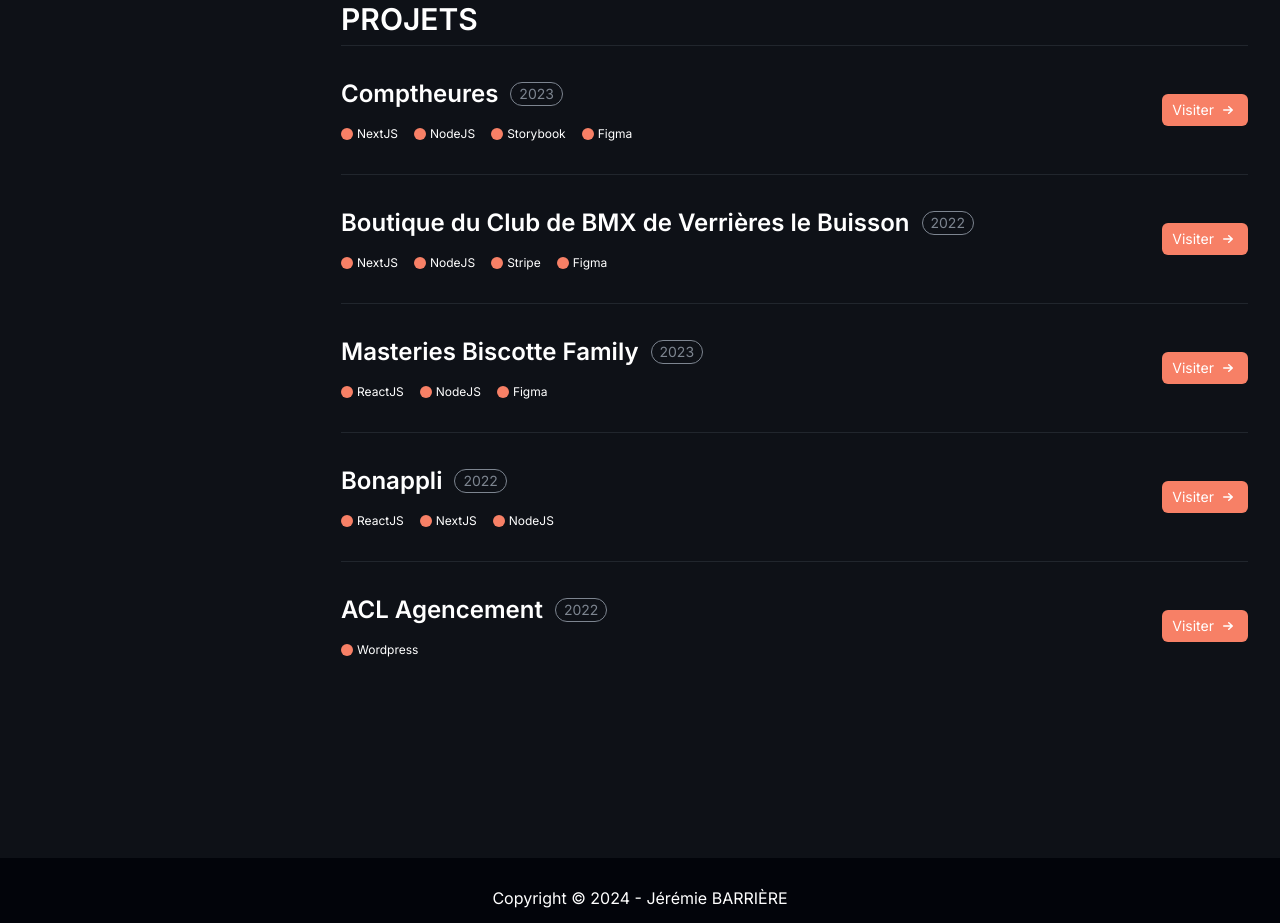
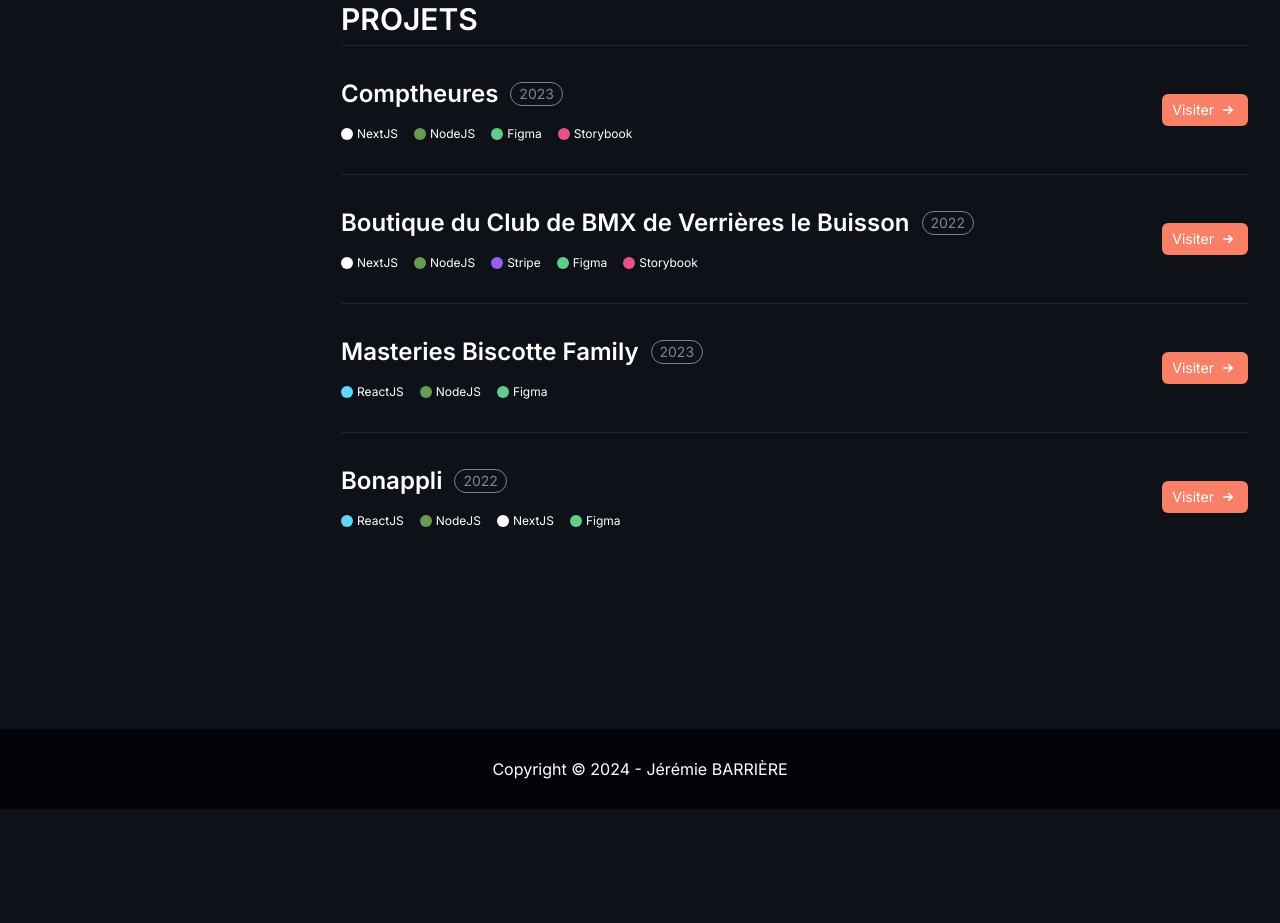
Before and after one commit to StarlingSG1/portefolio, a Next.js app: page / in a window 1280 px wide. Shown: the part 1240-2163 px from the top of the page. After the commit the page ends 2049 px from the top, so only its background shows below. Built offline with nearby package versions, Linux system fonts and the light colour scheme.

Commit message:
[update] technos of project color dot

```diff
--- a/app/components/molecules/Project.tsx
+++ b/app/components/molecules/Project.tsx
@@ -1,8 +1,10 @@
+import {TechnosDTO} from "@/app/data/projects";
+
 interface ProjectProps {
     title: string;
     href?: string;
     year: number;
-    technos?: string[];
+    technos?: TechnosDTO[];
 }
 
 export function Project({href = "#", year = 2023, technos = [], title = 'Titre du projet'}: ProjectProps){
@@ -15,7 +17,7 @@
                 </div>
                 <div className='flex flex-wrap items-center gap-4'>
                     {technos.map((techno, index) => (
-                        <div key={index} className='flex items-center gap-1 text-xs'><span className='w-3 h-3 rounded-full bg-orange'></span>{techno}</div>
+                        <div key={index} className='flex items-center gap-1 text-xs'><span className={`w-3 h-3 rounded-full`} style={{backgroundColor: techno.color}}></span>{techno.label}</div>
                     ))}
                 </div>
             </div>
--- a/app/data/projects.tsx
+++ b/app/data/projects.tsx
@@ -1,37 +1,77 @@
-export const projects = [
+export interface ProjectsDTO {
+    id: number;
+    year: number;
+    title: string;
+    href: string;
+    technos: TechnosDTO[];
+}
+
+export interface TechnosDTO {
+    color: string;
+    label: string;
+}
+
+const FIGMA_COLOR = "#60CC89";
+const NEXT_COLOR = "#FFFFFF";
+const NODE_COLOR = "#669C4F";
+const REACT_COLOR = "#62D5FA";
+const STORYBOOK_COLOR = "#E65482";
+const STRIPE_COLOR = "#995DF6";
+
+const REACT_NAME = "ReactJS";
+const NEXT_NAME = "NextJS";
+const NODE_NAME = "NodeJS";
+const FIGMA_NAME = "Figma";
+const STORYBOOK_NAME = "Storybook";
+const STRIPE_NAME = "Stripe";
+
+export const projects: ProjectsDTO[] = [
     {
         id: 1,
         year: 2023,
         title: "Comptheures",
         href: "https://comptheures.fr",
-        technos: ["NextJS", "NodeJS", "Storybook", "Figma"],
+        technos: [
+            {color: NEXT_COLOR, label: NEXT_NAME},
+            {color: NODE_COLOR, label: NODE_NAME},
+            {color: FIGMA_COLOR, label: FIGMA_NAME},
+            {color: STORYBOOK_COLOR, label: STORYBOOK_NAME},
+        ],
     },
     {
         id: 2,
         year: 2022,
         title: "Boutique du Club de BMX de Verrières le Buisson",
-        href: "https://boutique.vb-bmx-club.fr",
-        technos: ["NextJS", "NodeJS", "Stripe", "Figma"],
+        href: "https://shop-vb-bmx.pages.dev/",
+        technos: [
+            {color: NEXT_COLOR, label: NEXT_NAME},
+            {color: NODE_COLOR, label: NODE_NAME},
+            {color: STRIPE_COLOR, label: STRIPE_NAME},
+            {color: FIGMA_COLOR, label: FIGMA_NAME},
+            {color: STORYBOOK_COLOR, label: STORYBOOK_NAME},
+        ],
     },
     {
         id: 3,
         year: 2023,
         title: "Masteries Biscotte Family",
         href: "https://masteries.biscottefamily.fr",
-        technos: ["ReactJS", "NodeJS", "Figma"],
+        technos: [
+            {color: REACT_COLOR, label: REACT_NAME},
+            {color: NODE_COLOR, label: NODE_NAME},
+            {color: FIGMA_COLOR, label: FIGMA_NAME},
+        ],
     },
     {
         id: 4,
         year: 2022,
         title: "Bonappli",
         href: "https://bonappli.fr",
-        technos: ["ReactJS", "NextJS", "NodeJS"],
-    },
-    {
-        id: 5,
-        year: 2022,
-        title: "ACL Agencement",
-        href: "https://aclagencement.com",
-        technos: ["Wordpress"],
+        technos: [
+            {color: REACT_COLOR, label: REACT_NAME},
+            {color: NODE_COLOR, label: NODE_NAME},
+            {color: NEXT_COLOR, label: NEXT_NAME},
+            {color: FIGMA_COLOR, label: FIGMA_NAME},
+        ],
     },
 ];
```
